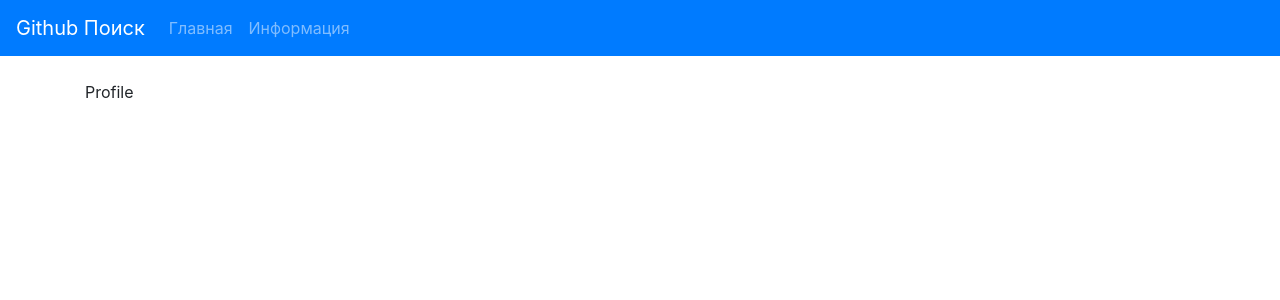
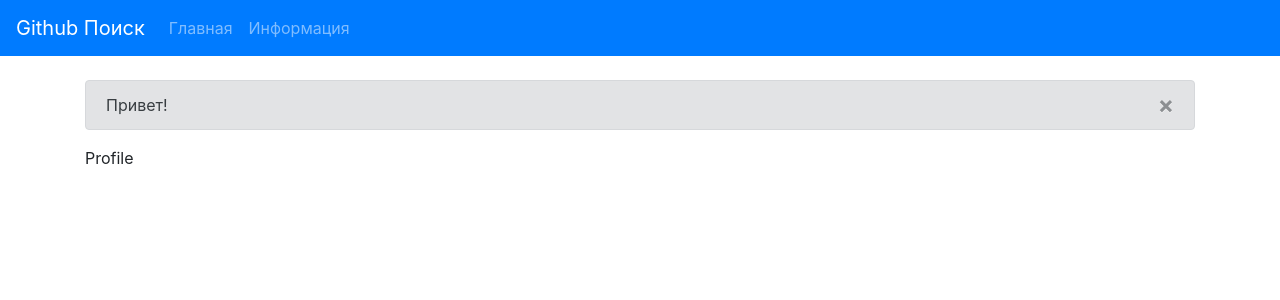
Before and after one commit to voloshchik/react-hooks-search-github, a React (Create React App) app: page /profile/1 in a window 1280 px wide. Shown: the top 300 px of the page. Built offline with nearby package versions, Linux system fonts and the light colour scheme.

Commit message:
116 Alert

```diff
--- a/src/App.js
+++ b/src/App.js
@@ -5,17 +5,24 @@
 import Home from "./pages/Home";
 import About from "./pages/About";
 import Profile from "./pages/Profile";
+import Alert from "./components/Alert";
+import AlertState from "./alert/AlertState";
 
 function App() {
   return (
+    <AlertState>
       <BrowserRouter>
         <Navbar />
         <div className="container pt-4">
+          <Alert alert={{ text: "Привет!" }} />
+          <Switch>
             <Route path="/" exact component={Home} />
             <Route path="/about" component={About} />
             <Route path="/profile/:name" component={Profile} />
+          </Switch>
         </div>
       </BrowserRouter>
+    </AlertState>
   );
 }
 
--- /dev/null
+++ b/src/alert/AlertState.js
@@ -0,0 +1,8 @@
+import React from "react";
+import { AlertContext } from "./alertContext";
+
+const AlertState = ({ children }) => {
+  return <AlertContext.Provider>{children}</AlertContext.Provider>;
+};
+
+export default AlertState;
--- /dev/null
+++ b/src/alert/alertContext.js
@@ -0,0 +1,3 @@
+import {createContext} from 'react'
+
+export const AlertContext=createContext()
--- /dev/null
+++ b/src/components/Alert.js
@@ -0,0 +1,17 @@
+import React from "react";
+
+const Alert = ({ alert }) => {
+  return (
+    <div
+      className={`alert alert-${alert.type || "secondary"} alert-dismissible `}
+      role="alert"
+    >
+      {alert.text}
+      <button type="button" className="close" aria-label="Close">
+        <span aria-hidden="true">&times;</span>
+      </button>
+    </div>
+  );
+};
+
+export default Alert;
--- a/src/components/Card.js
+++ b/src/components/Card.js
@@ -8,7 +8,7 @@
       <div className="card-body">
         <div className="card-title">
           <h5>React Js</h5>
-          <Link className="btn btn-primary" to={"/profile/" + "react"}>
+          <Link className="btn btn-primary" to={"/profile/"}>
             Открыть
           </Link>
         </div>
```
Lines whose indentation alone changed are shown as unchanged.
